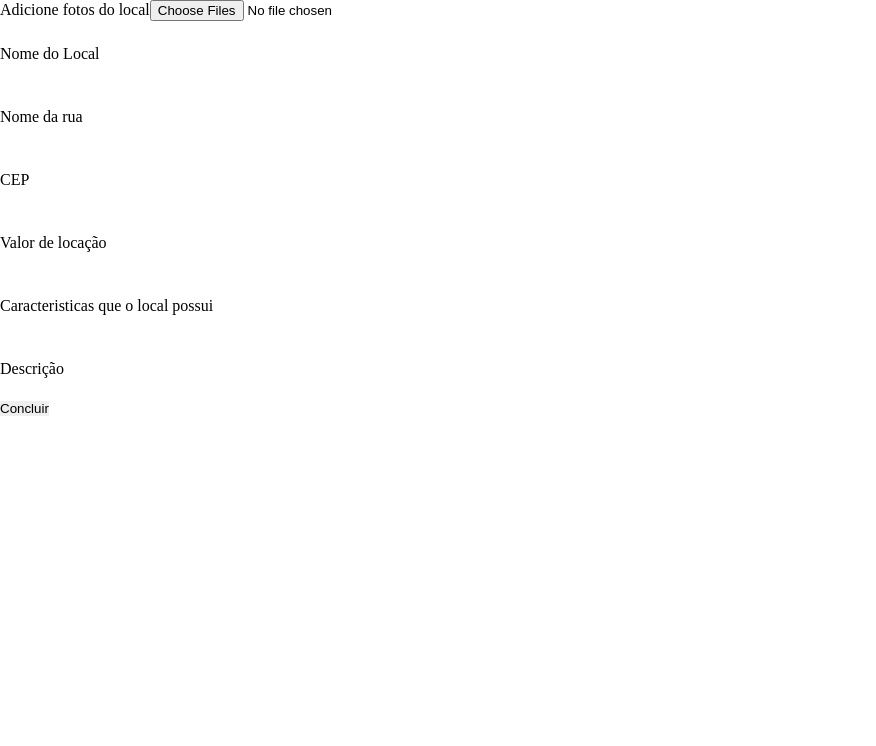
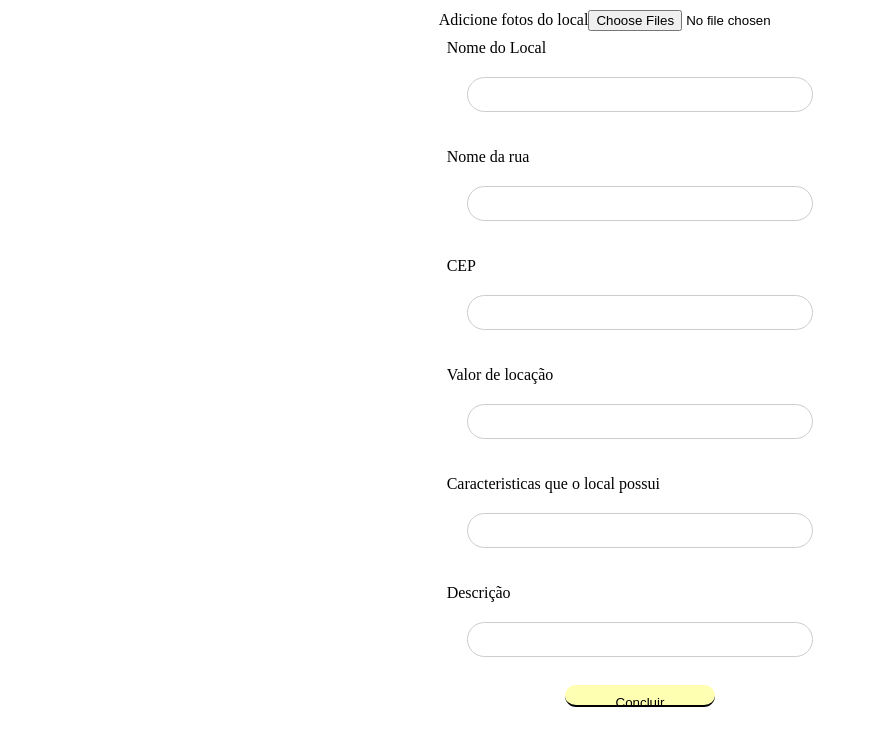
Before and after one commit to MadTitanPHDev/ondevaiserapp, a React (Create React App) app: page /CadastroLocal in a window 1280 px wide. Shown: the top 746 px of the page, without its empty margins (0-876 px from the left). Built offline with nearby package versions, Linux system fonts and the light colour scheme.

Commit message:
css do form iniciado

```diff
--- a/src/components/Card/style.css
+++ b/src/components/Card/style.css
@@ -107,12 +107,11 @@
 
 .texto {
     width: 80%;
-    position: absolute;
+    position: relative;
     top: 50%;
     left: 50%;
     transform: translate(-50%, -50%);
     text-align: center;
-    z-index: 2;
 }
 
 .texto h2,
@@ -124,6 +123,8 @@
 .texto h2 {
     margin-bottom: 12px;
     scale: 0.7;
+    color: white;
+
 }
 
 .texto p {
--- a/src/pages/Cadastrolocal/style.css
+++ b/src/pages/Cadastrolocal/style.css
@@ -0,0 +1,81 @@
+img{
+    display: block; /* Torna a imagem um elemento de bloco */
+    margin-left: auto; /* Centraliza horizontalmente */
+    margin-right: auto;
+}
+
+
+h1{
+    font-size: 24px; /* Define o tamanho da fonte */
+    font-weight: bold; /* Define o peso da fonte (negrito) */
+    color: #333; /* Define a cor do texto */
+    text-align: center;
+
+}
+
+.container {
+    background-color: white;
+}
+
+.inputArea {
+    border: 1px solid #ccc;
+    height: 35px;
+    padding-left: 6px;
+    color: black;
+    font-weight: 700;
+
+    border-radius: 50px;
+}
+
+.campoArea {
+    display: flex;
+    flex-direction: column;
+    flex: 1;
+    padding: 8px;
+    border-radius: 50px;
+}
+
+.formArea {
+    display: flex;
+    padding-top: 10px;
+    padding-bottom: 10px;
+    align-items: center;
+    justify-content: center;
+    border-radius: 50px;
+
+}
+
+.content {
+    display: flex;
+    width: 100%;
+    height: auto;
+    border-bottom: 2px solid #ccc;
+    flex-direction: column;
+    padding-top: 10px;
+    padding-bottom: 10px;
+    align-items: center;
+    justify-content: center;
+
+}
+
+.buttonSubmit{
+    display: flex;
+    justify-content: center;
+    align-items: center;
+    border-radius: 50px;
+    display: flex;
+    width: 100%;
+    height: auto;
+    border-bottom: 2px solid black;
+    flex-direction: column;
+    padding-top: 10px;
+    padding-bottom: 10px;
+    align-items: center;
+    justify-content: center;
+    background-color: rgba(255, 255, 0, 0.301);
+    width: 150px; /* Define a largura do botão */
+    height: 20px; /* Define a altura do botão */
+    display: block; /* Para utilizar margin: auto; */
+    margin: 0 auto;
+
+}
```
Also changed, not shown: src/components/Card/index.js (+1 -6 lines).
